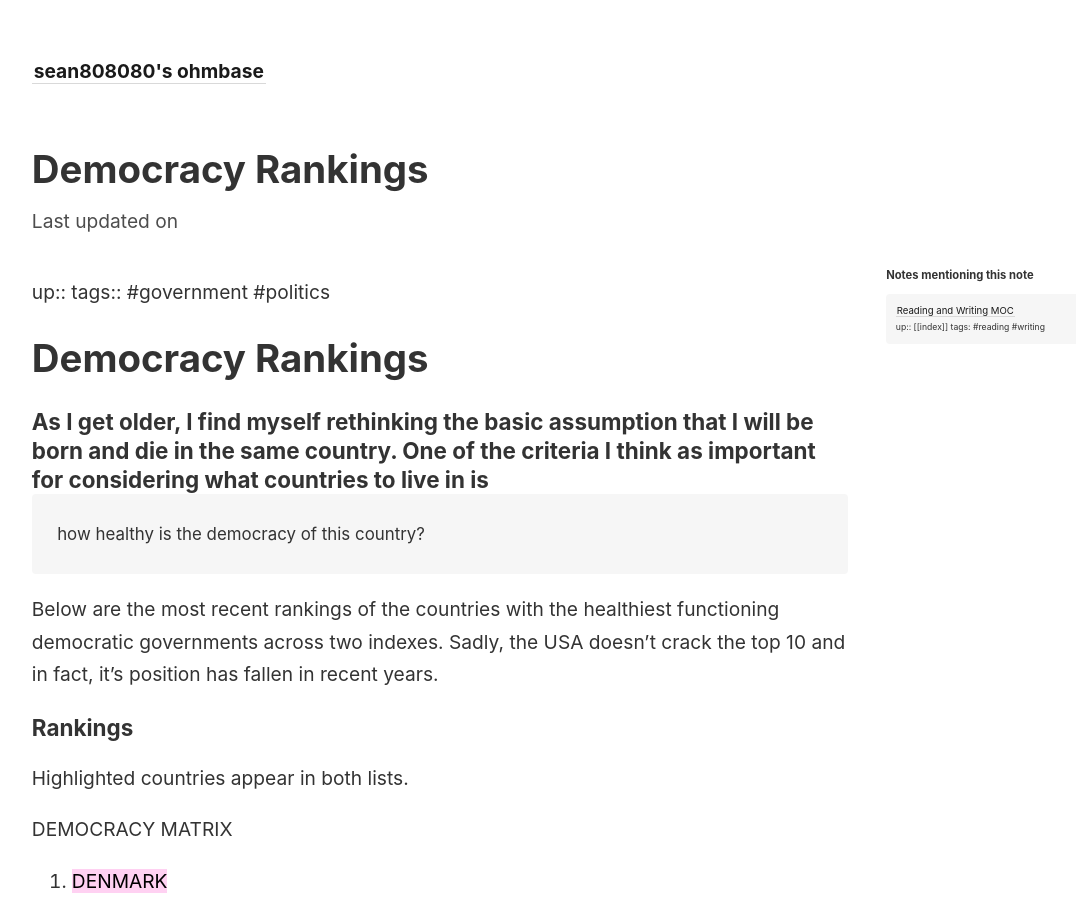
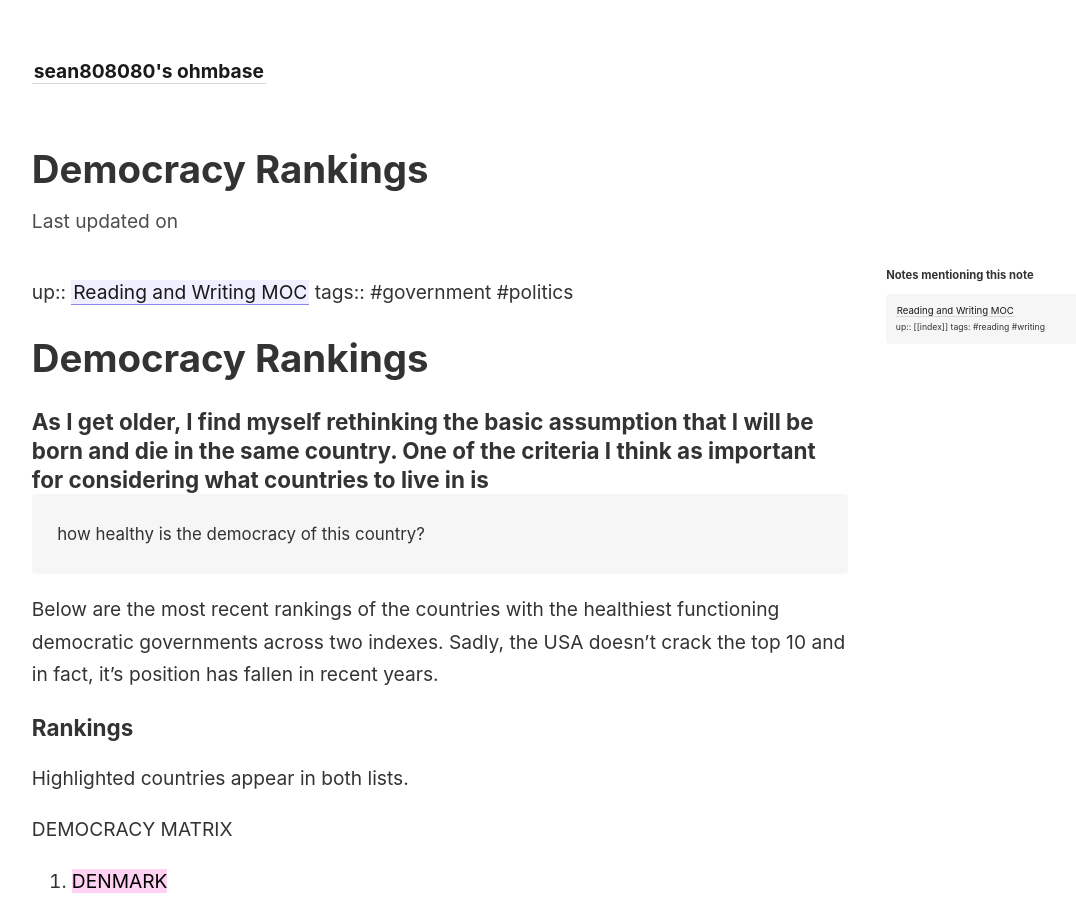
Before and after one commit to sean808080/digital-garden-jekyll, a Jekyll site: the page built from _notes/Democracy Rankings.md, in a window 1280 px wide and 900 px high. Shown: the whole window, without its empty margins (45-1121 px from the left). Built offline with Jekyll 4.4.1, drawn with Linux system fonts in a browser that asks for light colours.

Commit message:
PUSH NOTE : Democracy rankings.md

```diff
--- a/_notes/Democracy Rankings.md
+++ b/_notes/Democracy Rankings.md
@@ -3,7 +3,7 @@ share: TRUE
 title: "Democracy Rankings"
 ---
 
-up::
+up:: [[Reading and Writing MOC]]
 tags:: #government #politics
 
 
```
Also changed, not shown: other parts of _notes/Democracy Rankings.md (+0 -6 lines).
